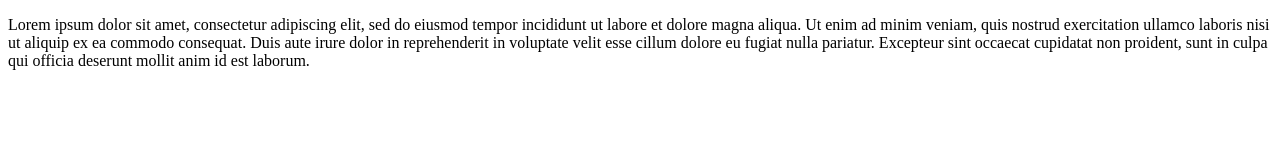
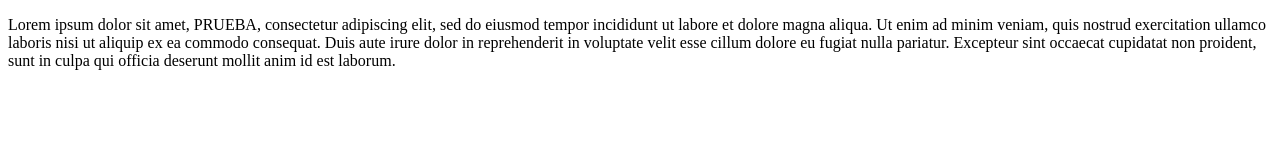
Before and after one commit to JoseIbarguen/ProyectoDemoCursoPrework, a plain HTML site: page index.html in a window 1280 px wide. Drawn offline with Linux system fonts and the light colour scheme.

Commit message:
Cambios agregados

```diff
--- a/index.html
+++ b/index.html
@@ -8,7 +8,7 @@
 </head>
 <body>
     <p>
-        Lorem ipsum dolor sit amet, consectetur adipiscing elit, sed do eiusmod tempor incididunt ut labore et dolore magna aliqua. Ut enim ad minim veniam, quis nostrud exercitation ullamco laboris nisi ut aliquip ex ea commodo consequat. Duis aute irure dolor in reprehenderit in voluptate velit esse cillum dolore eu fugiat nulla pariatur. Excepteur sint occaecat cupidatat non proident, sunt in culpa qui officia deserunt mollit anim id est laborum.
+        Lorem ipsum dolor sit amet, PRUEBA, consectetur adipiscing elit, sed do eiusmod tempor incididunt ut labore et dolore magna aliqua. Ut enim ad minim veniam, quis nostrud exercitation ullamco laboris nisi ut aliquip ex ea commodo consequat. Duis aute irure dolor in reprehenderit in voluptate velit esse cillum dolore eu fugiat nulla pariatur. Excepteur sint occaecat cupidatat non proident, sunt in culpa qui officia deserunt mollit anim id est laborum.
 
     </p>
 
```
